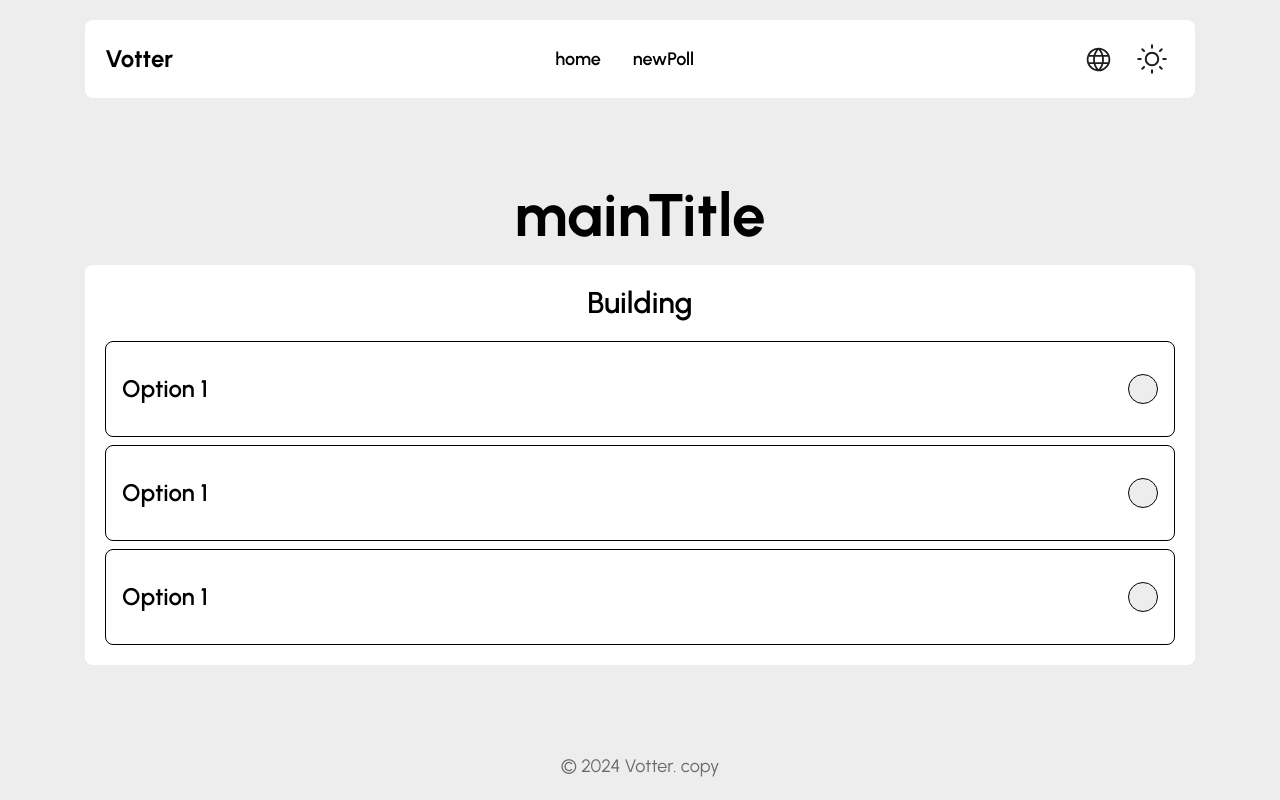
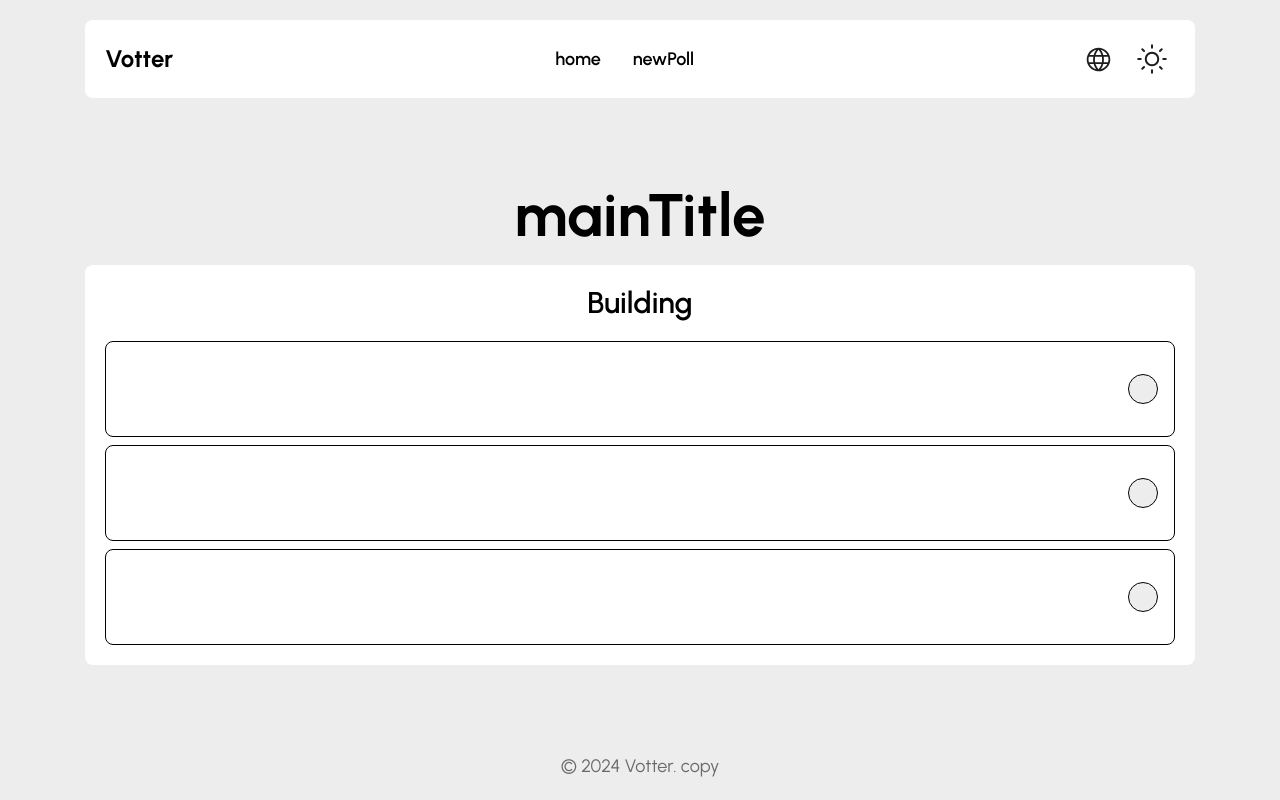
Before and after one commit to Guilherme-Matosoli/vooter-client, a Next.js app: page /en/poll/preview in a window 1280 px wide. Built offline with nearby package versions, Linux system fonts and the light colour scheme; what i18next-resources-to-backend would draw is missing.

Commit message:
:sparkles: feat(components/Option): Add option prop to `Option` component for dynamic rendering.

```diff
--- a/src/components/Option/index.tsx
+++ b/src/components/Option/index.tsx
@@ -1,12 +1,16 @@
 import { Radio } from "../Radio";
 
-export function Option() {
+interface OptionProps {
+  option: string
+};
+
+export function Option({ option }: OptionProps) {
   return (
     <div className="w-full min-h-24 flex items-center justify-between border border-black
       rounded-lg p-4 dark:bg-black dark:border-white"
     >
-      <span className="font-main font-semibold text-2xl dark:text-white">
-        Option 1
+      <span className="block font-main font-semibold text-2xl break-words dark:text-white w-2/3 h-auto">
+        {option}
       </span>
 
       <Radio />
```
